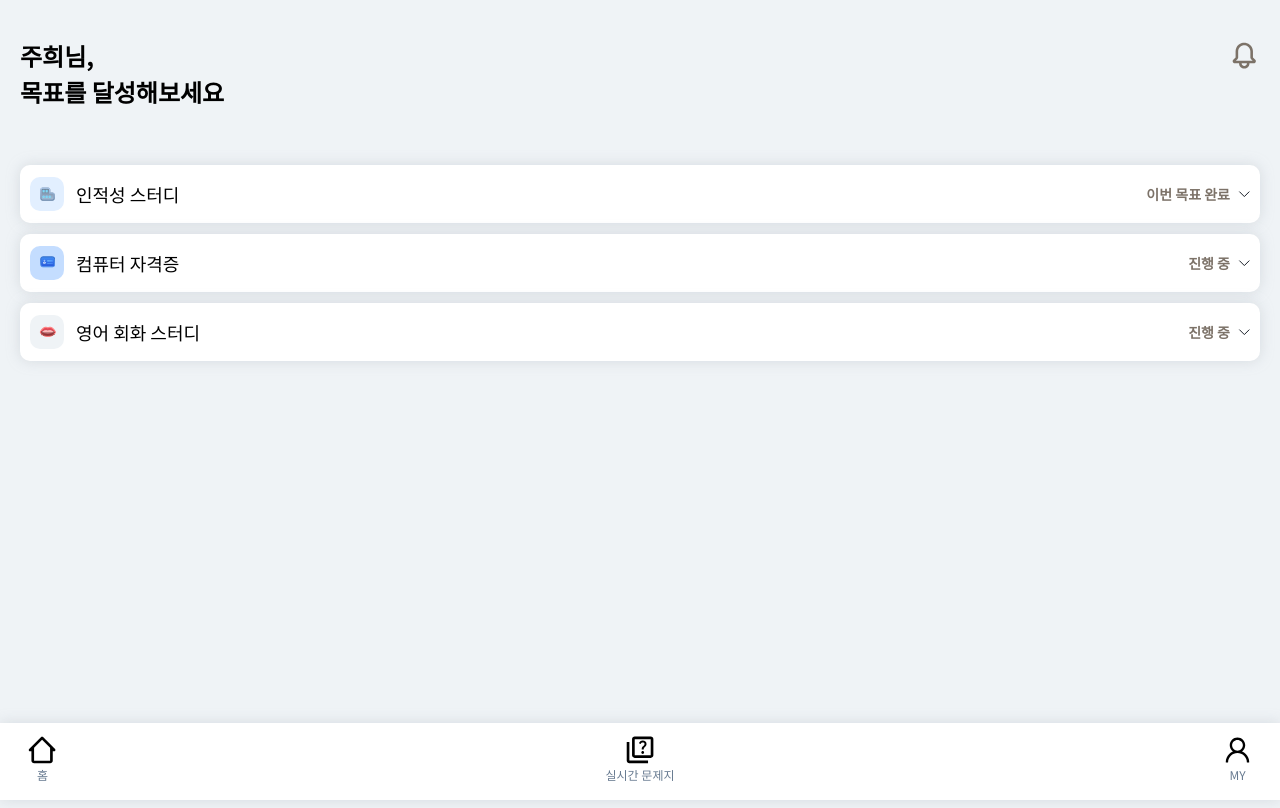
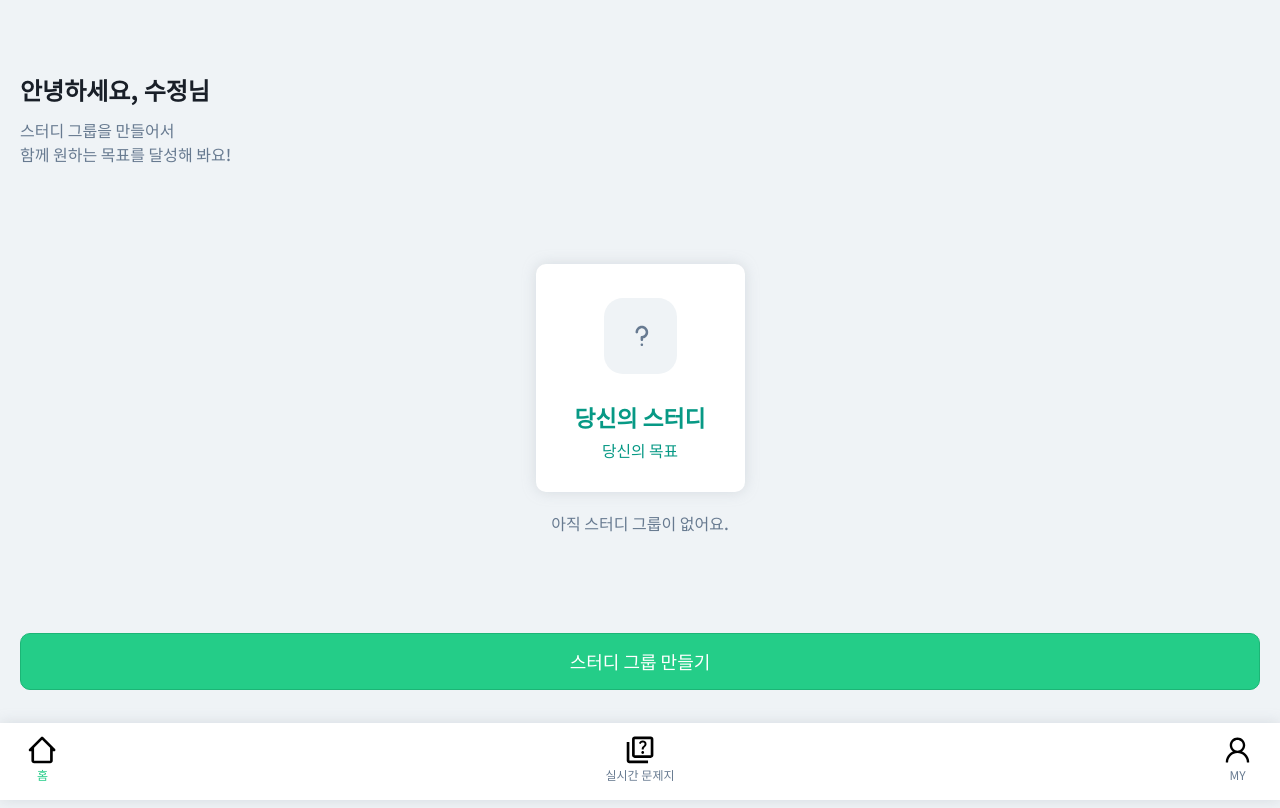
Before and after one commit to dnd-side-project/dnd-7th-9-frontend, a Next.js app: page / in a window 1280 px wide. Built offline with nearby package versions, Linux system fonts and the light colour scheme.

Commit message:
fix : 폴더 구조 반영

```diff
--- a/pages/index.tsx
+++ b/pages/index.tsx
@@ -1,74 +1,11 @@
 import type { NextPage } from 'next';
 
-import QuestionIcon from '@assets/home/eva_question-mark-outline.svg';
-import DefaultButton from '@app.component/button/DefaultButton';
-
 import HomeScreen from '@app.feature/home/screen/HomeScreen';
+import InitHomeScreen from '@app.feature/home/screen/InitHomeScreen';
 
 const Home: NextPage = () => {
-	return <HomeScreen />;
+	const tempNumOfStudy = []; // 테스트용 임시 array
+	return <div>{tempNumOfStudy.length ? <HomeScreen /> : <InitHomeScreen />}</div>;
 };
 
 export default Home;
-/*
-
-
-const Home: NextPage = () => {
-	return (
-		<div className="w-full ">
-			<h1 className="text-title2 font-bold text-black-400 mt-[72px] mb-[10px]">안녕하세요, 수정님</h1>
-			<h2 className="text-body2 font-medium text-slate ">
-				스터디 그룹을 만들어서
-				<br />
-				함께 원하는 목표를 달성해 봐요!
-			</h2>
-			<div className="flex flex-col items-center">
-				<div className="flex flex-col items-center mx-auto bg-white w-[209px]   mt-[98px] mb-[19.78px] rounded-[10px] drop-shadow-white">
-					<div className="grid place-items-center mt-[34px] bg-background-gray w-[73px] rounded-[19px] p-[22px] mb-[27px] ">
-						<QuestionIcon />
-					</div>
-					<span className="text-[#079985] font-bold text-[22.8px]">당신의 스터디</span>
-					<span className="mt-[4px] text-[#079985] text-[15.8px] mb-[28.71px]">당신의 목표</span>
-				</div>
-
-				<span className="text-slate font-medium text-body2 mb-[98px]">아직 스터디 그룹이 없어요.</span>
-
-				<DefaultButton text="스터디 그룹 만들기" />
-				<div className="mb-[118px]" />
-			</div>
-		</div>
-	);
-};
-
-export default Home;
-/*
-import Router from 'next/router';
-
-import { KAKAO_AUTH_URL, NAVER_AUTH_URL, GOOGLE_AUTH_URL } from '@app.feature/sign/constant/SocialAuthUrl';
-<ul className=" w-1/5 mx-auto">
-				<li className="bg-yellow-400 text-black py-1.5 rounded mt-2">
-					<button type="button" className="w-full relative" onClick={() => Router.push(KAKAO_AUTH_URL)}>
-						<div className="absolute left-3">K</div>
-
-						<span className="text-center font-regular text-caption">카카오 로그인</span>
-					</button>
-				</li>
-				<li className="bg-green-500 text-white py-1.5 rounded  mt-2">
-					<button type="button" className="w-full relative" onClick={() => Router.push(NAVER_AUTH_URL)}>
-						<div className="absolute left-3">N</div>
-						<span className="text-center font-medium text-xl">네이버 로그인</span>
-					</button>
-				</li>
-				<li className="bg-red-500 text-white py-1.5 rounded  mt-2">
-					<button type="button" className="w-full relative" onClick={() => Router.push(GOOGLE_AUTH_URL)}>
-						<div className="absolute left-3">G</div>
-						<span className="text-center font-bold text-2xl">구글 로그인</span>
-					</button>
-				</li>
-				<li className="bg-gray-500 text-white py-1.5 rounded  mt-2">
-					<button type="button" className="w-full relative">
-						<span className="text-center font-bold text-title1">로그아웃</span>
-					</button>
-				</li>
-			</ul>
-			*/
--- a/src/app.component/Layout/index.tsx
+++ b/src/app.component/Layout/index.tsx
@@ -10,7 +10,7 @@ export default function Layout({ children }: Props) {
 	return (
 		<>
 			<main className="px-[20px]">{children}</main>
-			<FooterNav />
+			<FooterNav curUrl={router.pathname} />
 		</>
 	);
 }
--- a/src/app.component/button/DefaultButton.tsx
+++ b/src/app.component/button/DefaultButton.tsx
@@ -1,7 +1,7 @@
 import React, { MouseEventHandler } from 'react';
 
 interface Props {
-	className: string;
+	className?: string;
 	type?: 'close' | 'default'; // TO DO : '끝내기' 가 버튼 컴포넌트인지 확인해야할 것 같음
 	width?: string;
 	text: string;
--- a/src/app.component/navigation/FooterNav.tsx
+++ b/src/app.component/navigation/FooterNav.tsx
@@ -8,9 +8,14 @@ import Url from '@app.modules/constant/url';
 interface Props {
 	curUrl: string;
 }
+interface ILink {
+	iconUrl: string;
+	Icon: JSX.Element;
+	name: string;
+}
 export default function FooterNav({ curUrl }: Props) {
 	const fillColor = (iconUrl: string) => (curUrl === iconUrl ? '#24cd88' : '#677A90');
-	const Links = [
+	const LINKS: ILink[] = [
 		{ iconUrl: Url.home, Icon: <HomeIcon fill={fillColor(Url.home)} />, name: '홈' },
 		{
 			iconUrl: Url.updatedQuizzes,
@@ -23,7 +28,7 @@ export default function FooterNav({ curUrl }: Props) {
 	return (
 		<div className="fixed bottom-0 w-full h-[77px]  bg-background-white  drop-shadow-white">
 			<ul className="flex justify-between items-center px-[26px] my-[10px] ">
-				{Links.map(({ iconUrl, Icon, name }) => (
+				{LINKS.map(({ iconUrl, Icon, name }) => (
 					<Link href={iconUrl} key={iconUrl}>
 						<li className="flex flex-col items-center text-primarySlate cursor-pointer">
 							{Icon}
--- /dev/null
+++ b/src/app.feature/home/screen/InitHomeScreen.tsx
@@ -0,0 +1,61 @@
+import DefaultButton from '@app.component/button/DefaultButton';
+import QuestionIcon from '@assets/home/eva_question-mark-outline.svg';
+
+export default function InitHomeScreen() {
+	return (
+		<div className="w-full ">
+			<h1 className="text-title2 font-bold text-black-400 mt-[72px] mb-[10px]">안녕하세요, 수정님</h1>
+			<h2 className="text-body2 font-medium text-slate ">
+				스터디 그룹을 만들어서
+				<br />
+				함께 원하는 목표를 달성해 봐요!
+			</h2>
+			<div className="flex flex-col items-center">
+				<div className="flex flex-col items-center mx-auto bg-white w-[209px]   mt-[98px] mb-[19.78px] rounded-[10px] drop-shadow-white">
+					<div className="grid place-items-center mt-[34px] bg-background-gray w-[73px] rounded-[19px] p-[22px] mb-[27px] ">
+						<QuestionIcon />
+					</div>
+					<span className="text-[#079985] font-bold text-[22.8px]">당신의 스터디</span>
+					<span className="mt-[4px] text-[#079985] text-[15.8px] mb-[28.71px]">당신의 목표</span>
+				</div>
+
+				<span className="text-slate font-medium text-body2 mb-[98px]">아직 스터디 그룹이 없어요.</span>
+
+				<DefaultButton text="스터디 그룹 만들기" />
+				<div className="mb-[118px]" />
+			</div>
+		</div>
+	);
+}
+
+/*
+import Router from 'next/router';
+
+import { KAKAO_AUTH_URL, NAVER_AUTH_URL, GOOGLE_AUTH_URL } from '@app.feature/sign/constant/SocialAuthUrl';
+<ul className=" w-1/5 mx-auto">
+				<li className="bg-yellow-400 text-black py-1.5 rounded mt-2">
+					<button type="button" className="w-full relative" onClick={() => Router.push(KAKAO_AUTH_URL)}>
+						<div className="absolute left-3">K</div>
+
+						<span className="text-center font-regular text-caption">카카오 로그인</span>
+					</button>
+				</li>
+				<li className="bg-green-500 text-white py-1.5 rounded  mt-2">
+					<button type="button" className="w-full relative" onClick={() => Router.push(NAVER_AUTH_URL)}>
+						<div className="absolute left-3">N</div>
+						<span className="text-center font-medium text-xl">네이버 로그인</span>
+					</button>
+				</li>
+				<li className="bg-red-500 text-white py-1.5 rounded  mt-2">
+					<button type="button" className="w-full relative" onClick={() => Router.push(GOOGLE_AUTH_URL)}>
+						<div className="absolute left-3">G</div>
+						<span className="text-center font-bold text-2xl">구글 로그인</span>
+					</button>
+				</li>
+				<li className="bg-gray-500 text-white py-1.5 rounded  mt-2">
+					<button type="button" className="w-full relative">
+						<span className="text-center font-bold text-title1">로그아웃</span>
+					</button>
+				</li>
+			</ul>
+			*/
```
Also changed, not shown: pages/updated-quizzes.tsx (renamed from pages/my-goal.tsx).
